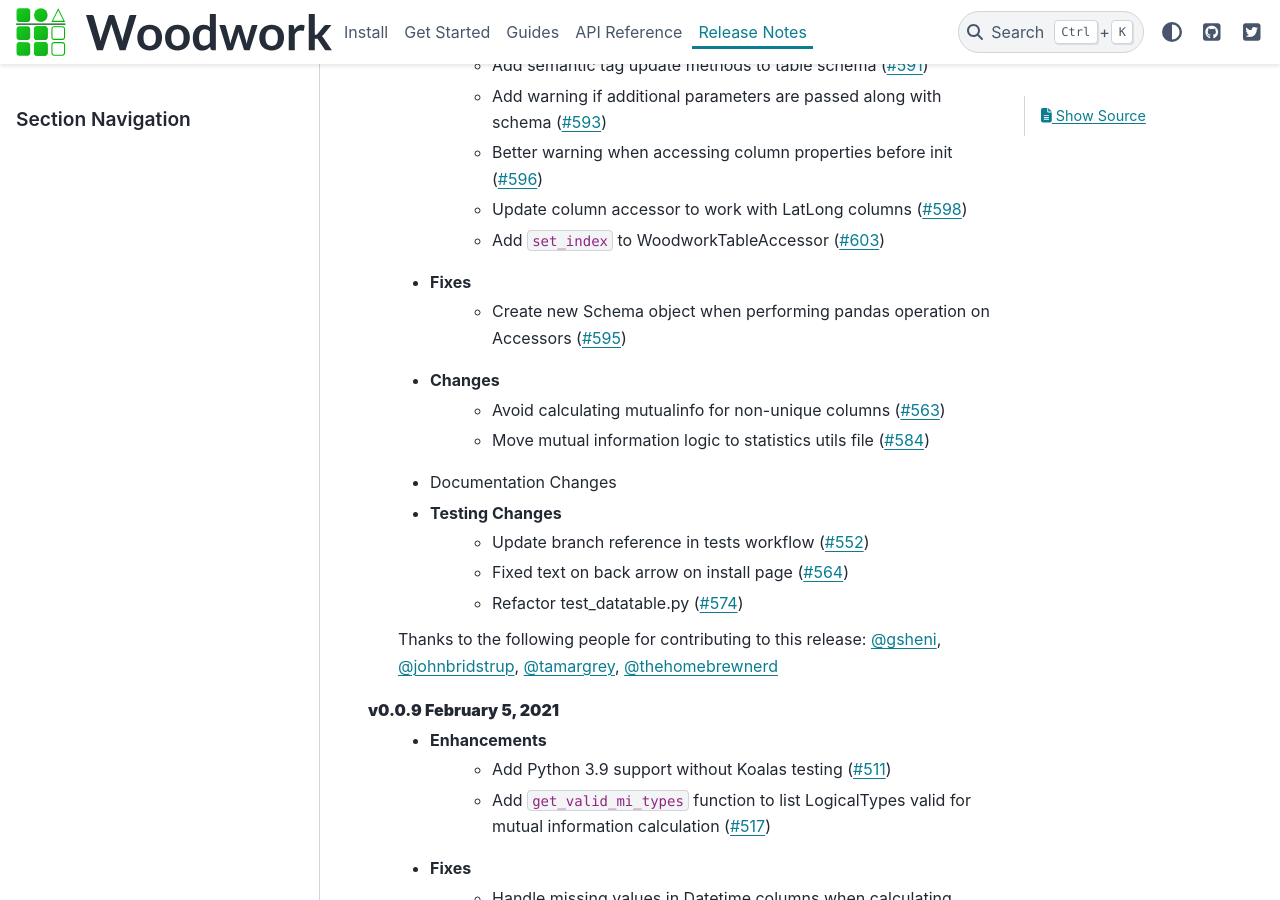
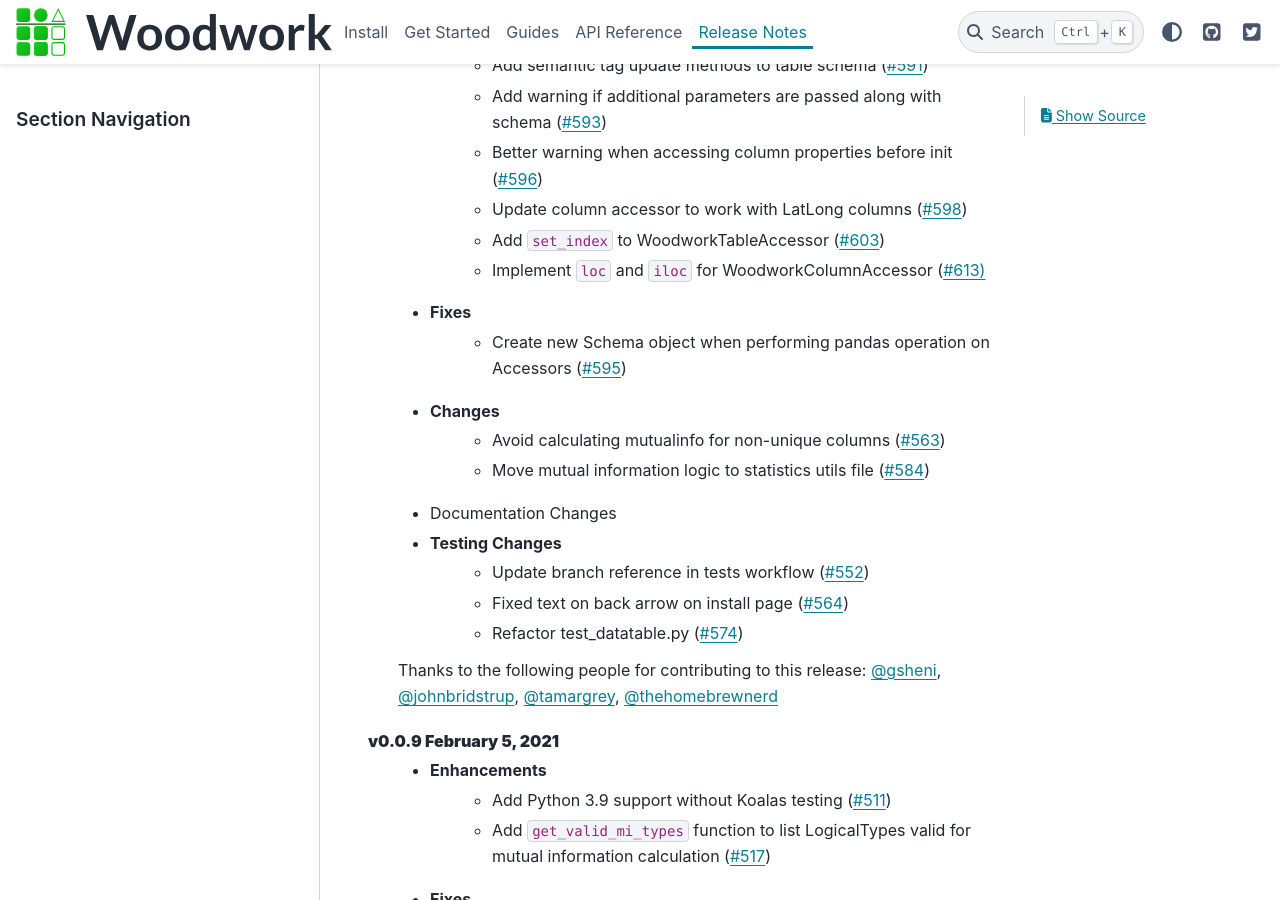
Before and after one commit to alteryx/woodwork, a Sphinx documentation site: the page built from docs/source/release_notes.rst, in a window 1280 px wide and 900 px high, scrolled down 883 px. Built offline with Sphinx 7.4.7 and the PyData theme 0.15.4, drawn with Linux system fonts in a browser that asks for light colours; comment, search, counter and statistics services are not loaded.

Commit message:
update release notes

```diff
--- a/docs/source/release_notes.rst
+++ b/docs/source/release_notes.rst
@@ -24,6 +24,7 @@ Release Notes
         * Better warning when accessing column properties before init (:pr:`596`)
         * Update column accessor to work with LatLong columns (:pr:`598`)
         * Add ``set_index`` to WoodworkTableAccessor (:pr:`603`)
+        * Implement ``loc`` and ``iloc`` for WoodworkColumnAccessor (:pr:`613)`
     * Fixes
         * Create new Schema object when performing pandas operation on Accessors (:pr:`595`)
     * Changes
```
